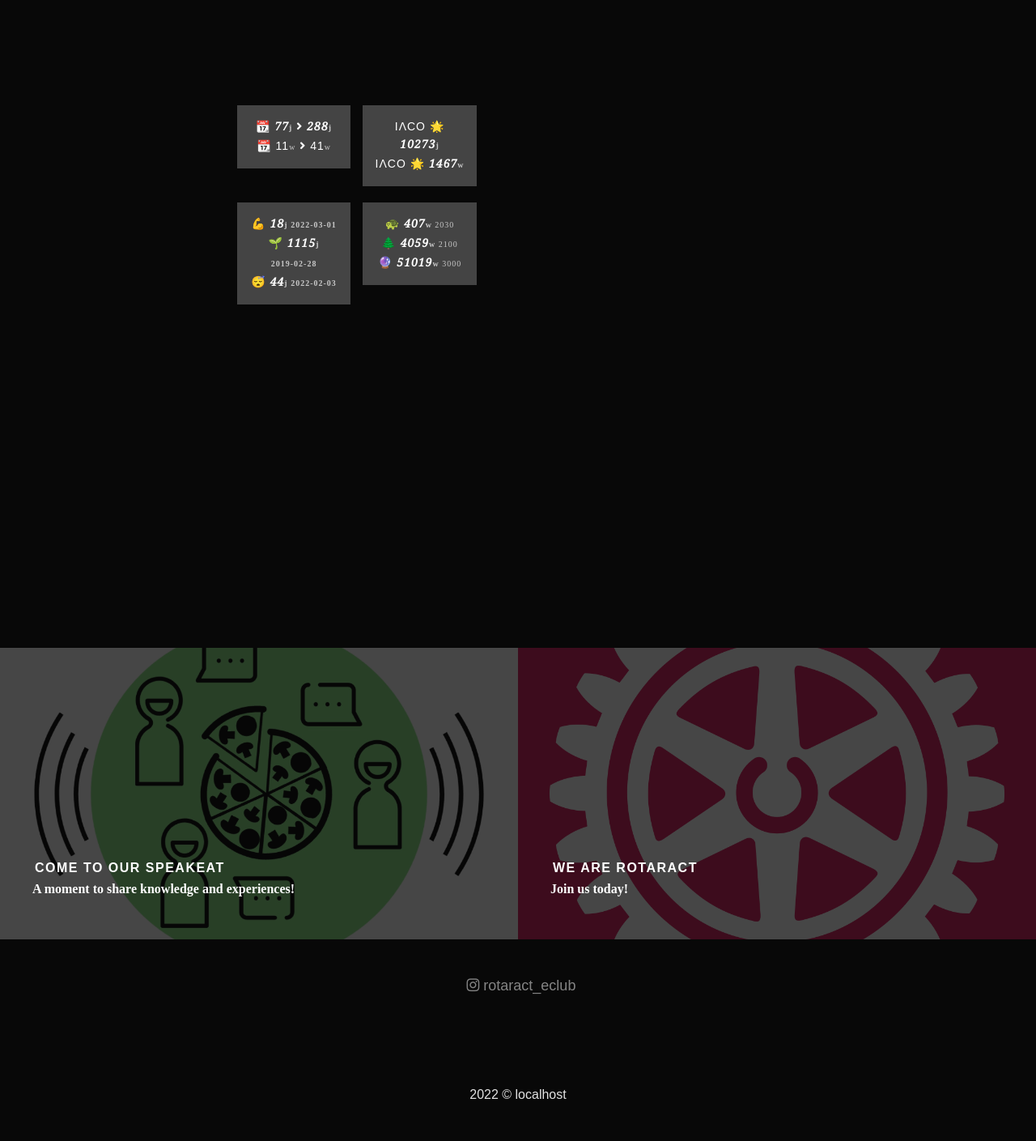
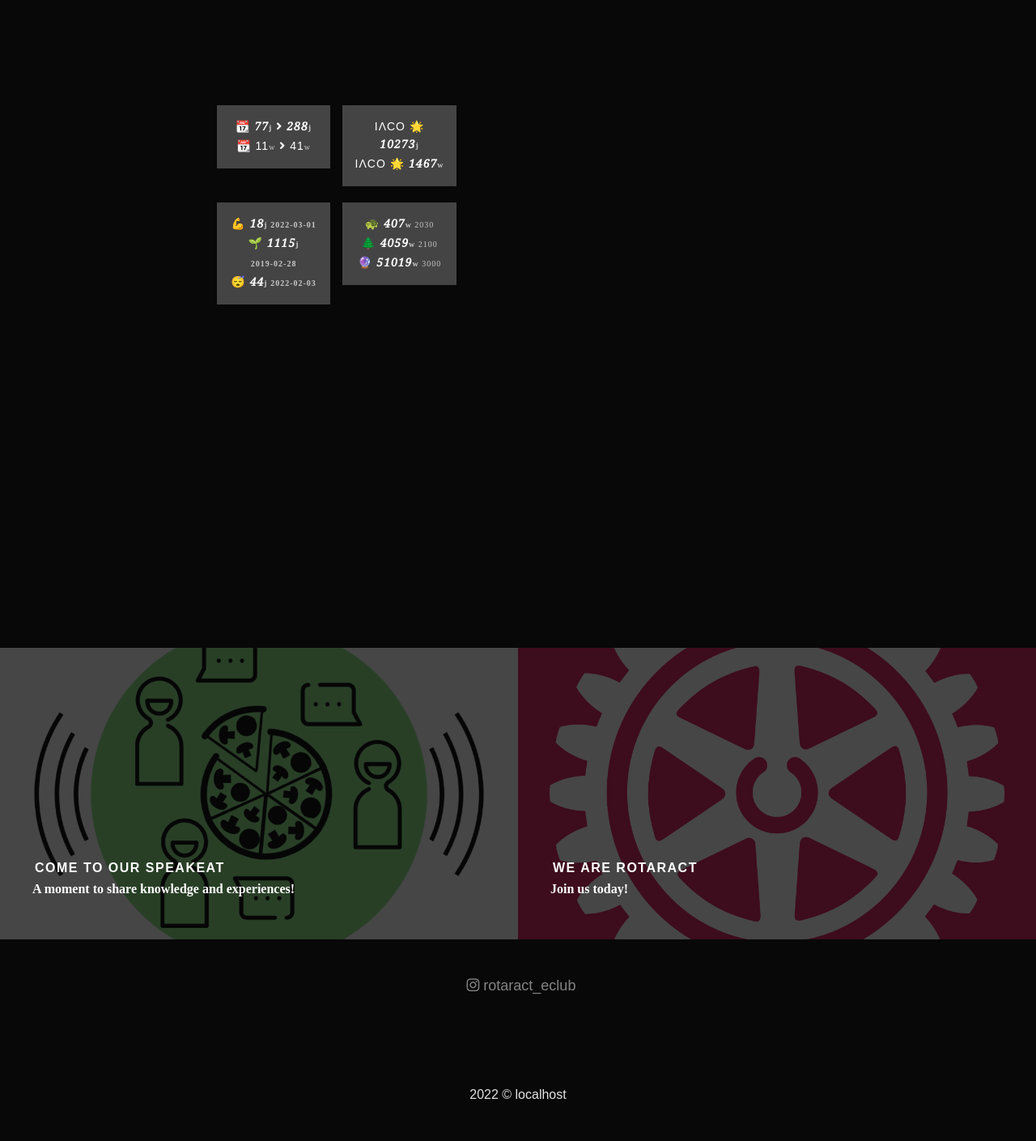
Before and after one commit to e-rotaract/e-rotaract.github.io, a Jekyll site: the page built from _pages/ctrl.md, in a window 1280 px wide. Shown: the part 900-2309 px from the top of the page at 81% size. Built offline with Jekyll 4.4.1, drawn with Linux system fonts in a browser that asks for light colours; some web fonts are replaced.

Commit message:
New margins

```diff
--- a/assets/css/main.css
+++ b/assets/css/main.css
@@ -962,7 +962,7 @@ input::-moz-focus-inner {
  * ------------------------------------------------------------------- */
 ul.showcase {
     text-align: center;
-    margin: 0;
+    margin: 0 -25px;
     padding: 0;
 }
 
```
